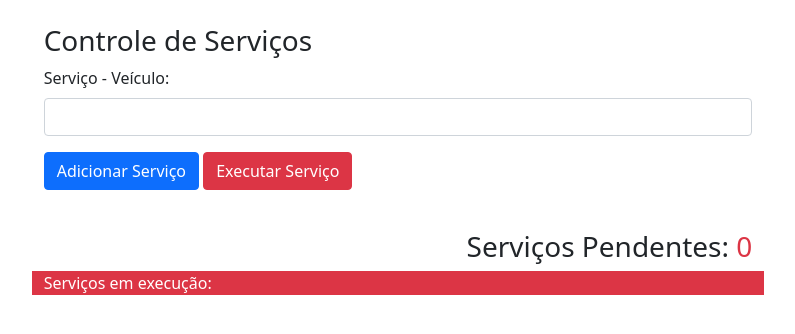
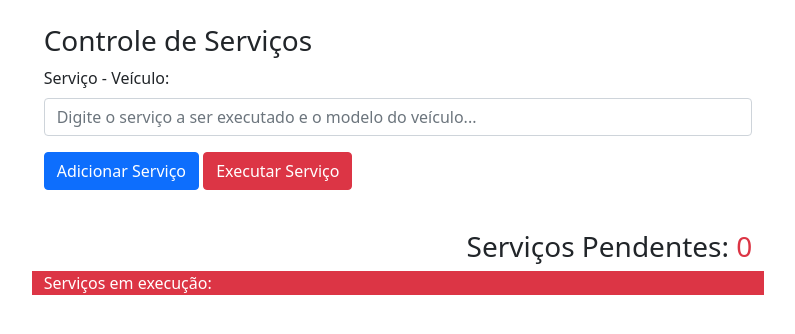
Before and after one commit to ArthurBerto/controle-de-servicos, a plain HTML site: page index.html in a window 1280 px wide. Shown: the whole page, without its empty margins (242-1037 px from the left). Drawn offline with nearby package versions, Linux system fonts and the light colour scheme.

Commit message:
feat: adiciona placeholder ao input

```diff
--- a/index.html
+++ b/index.html
@@ -4,7 +4,7 @@
     <meta charset="UTF-8">
     <meta name="viewport" content="width=device-width, initial-scale=1.0">
     <link rel="stylesheet" href="https://cdn.jsdelivr.net/npm/bootstrap@5.1.3/dist/css/bootstrap.min.css">
-    <title>Ex 9.c</title>
+    <title>Controle de Serviços</title>
 </head>
 <body class="mt-4">
     <div class="container-fluid d-flex justify-content-center">
@@ -13,7 +13,7 @@
             <form>
                 <p>
                     <label class="form-label">Serviço - Veículo:</label>
-                    <input type="text" class="form-control" id="inServico" required>
+                    <input type="text" class="form-control" id="inServico" placeholder="Digite o serviço a ser executado e o modelo do veículo..." required>
                 </p>
                 <p>
                     <input type="submit" value="Adicionar Serviço" class="btn btn-primary">
```
